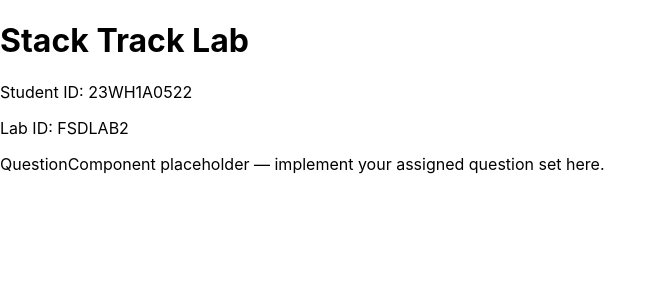
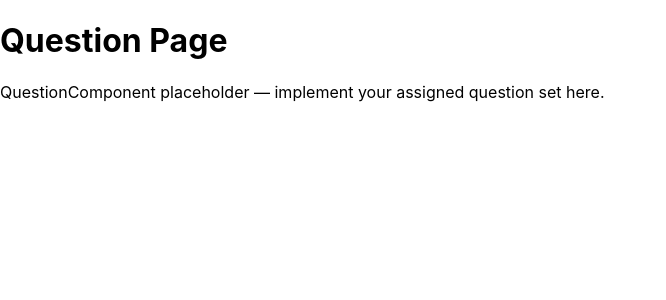
Before and after one commit to 23WH1A0522/stacktrack-lab-FSDLAB2-23WH1A0522, a React (Create React App) app: page /questions in a window 1280 px wide. Shown: the top 300 px of the page, without its empty margins (0-666 px from the left). Built offline with nearby package versions, Linux system fonts and the light colour scheme.

Commit message:
routing implementation

```diff
--- a/src/App.js
+++ b/src/App.js
@@ -1,10 +1,18 @@
 import React from 'react';
 import Home from './pages/Home';
+import QuestionPage from './pages/QuestionPage';
+import { BrowserRouter as Router, Routes, Route } from 'react-router-dom';
+
 
 function App() {
   return (
     <div>
-      <Home />
+      <Router>
+        <Routes>
+          <Route path="/" element={<Home />} />
+          <Route path="/questions" element={<QuestionPage />} />
+        </Routes>
+      </Router>
 
       {/* TODO: Replace this placeholder with Routes */}
     </div>
```
